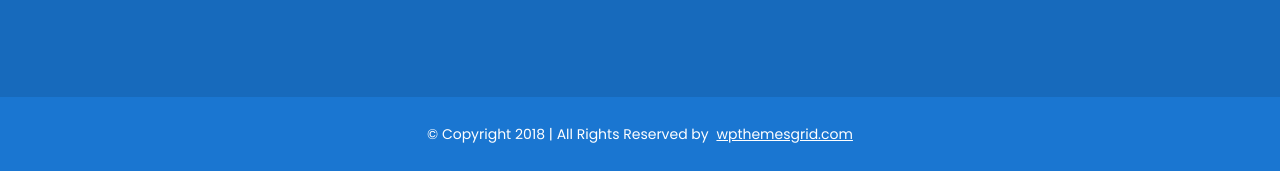
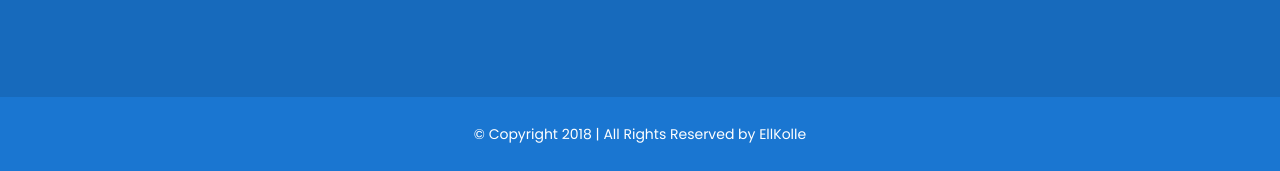
Before and after one commit to kolevmvk/proprotecta, a plain HTML site: page contact.html in a window 1280 px wide. Shown: the part 1831-2002 px from the top of the page. Drawn offline with Linux system fonts and the light colour scheme; some packages are replaced by stand-ins of ours; a script that the page names is missing.

Commit message:
Test commit

```diff
--- a/contact.html
+++ b/contact.html
@@ -358,7 +358,7 @@
 					<div class="row">
 						<div class="col-lg-12 col-md-12 col-12">
 							<div class="copyright-content">
-								<p>© Copyright 2018  |  All Rights Reserved by <a href="https://www.wpthemesgrid.com" target="_blank">wpthemesgrid.com</a> </p>
+								<p>© Copyright 2018  |  All Rights Reserved by EllKolle</p>
 							</div>
 						</div>
 					</div>
```
